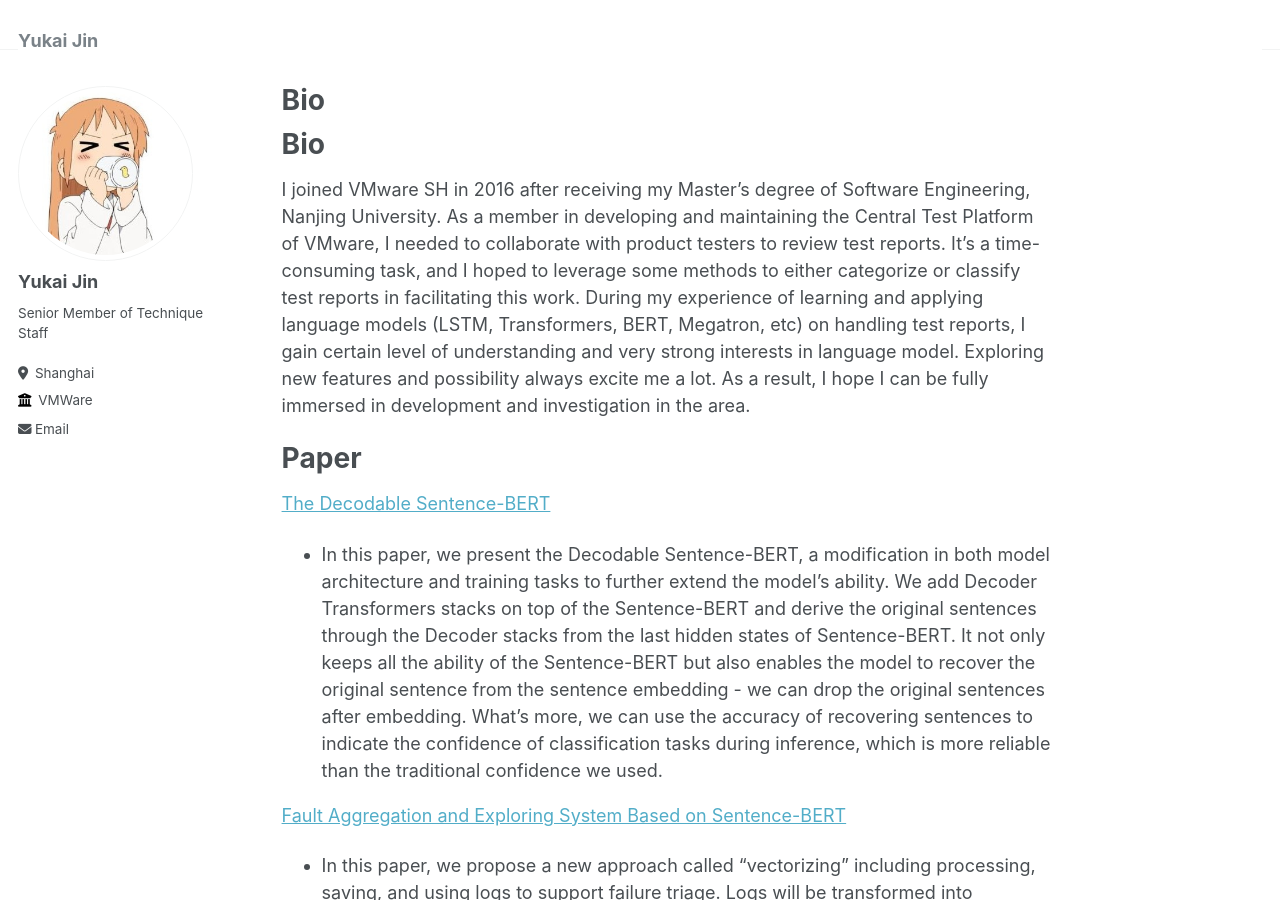
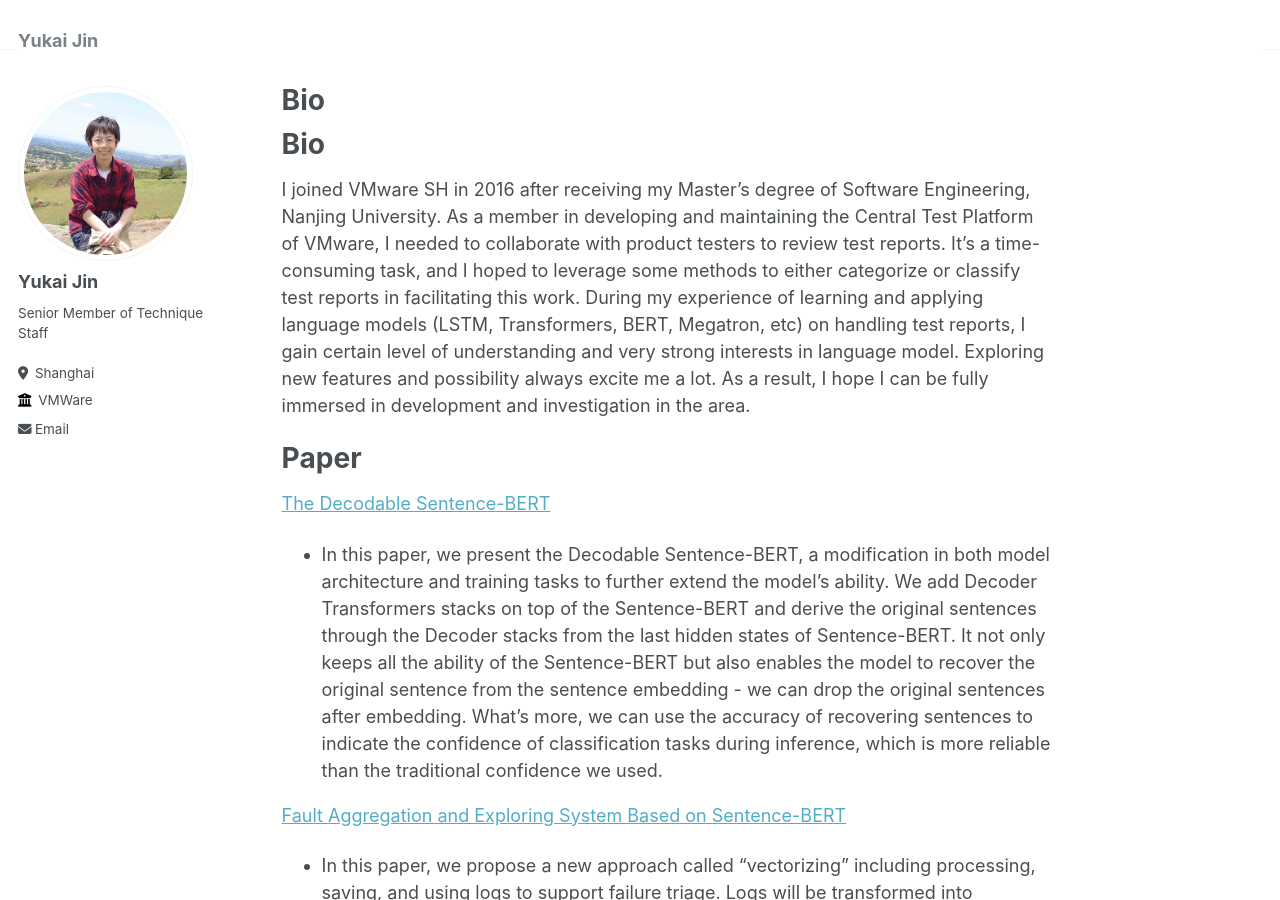
Before and after one commit to yukaijin/yukai.jin.github.io, a Jekyll site: the page built from _pages/about.md, in a window 1280 px wide and 900 px high. Built offline with Jekyll 4.4.1, drawn with Linux system fonts in a browser that asks for light colours; our own code applies the rules of GitHub Pages for plain Markdown files.

```diff
--- a/_config.yml
+++ b/_config.yml
@@ -21,7 +21,7 @@ repository               : "yukaijin/yukaijin.github.io"
 #               Additional customization can be done by editing /_includes/author-profile.html
 author:
   # Biographic information
-  avatar           : "hakase.jfif"
+  avatar           : "myphotoatseattle.png"
   name             : "Yukai Jin"
   pronouns         : # example: "she/her"
   bio              : "Senior Member of Technique Staff"
--- a/_pages/about.md
+++ b/_pages/about.md
@@ -5,6 +5,7 @@ redirect_from:
   - /about/
   - /about.html
 ---
+
 # Bio
 
 I joined VMware SH in 2016 after receiving my Master's degree of Software Engineering, Nanjing University. As a member in developing and maintaining the Central Test Platform of VMware, I needed to collaborate with product testers to review test reports. It's a time-consuming task, and I hoped to leverage some methods to either categorize or classify test reports in facilitating this work. During my experience of learning and applying language models (LSTM, Transformers, BERT, Megatron, etc) on handling test reports, I gain certain level of understanding and very strong interests in language model. Exploring new features and possibility always excite me a lot. As a result, I hope I can be fully immersed in development and investigation in the area.
```
Also changed, not shown: images/myphotoatseattle.png (added).
